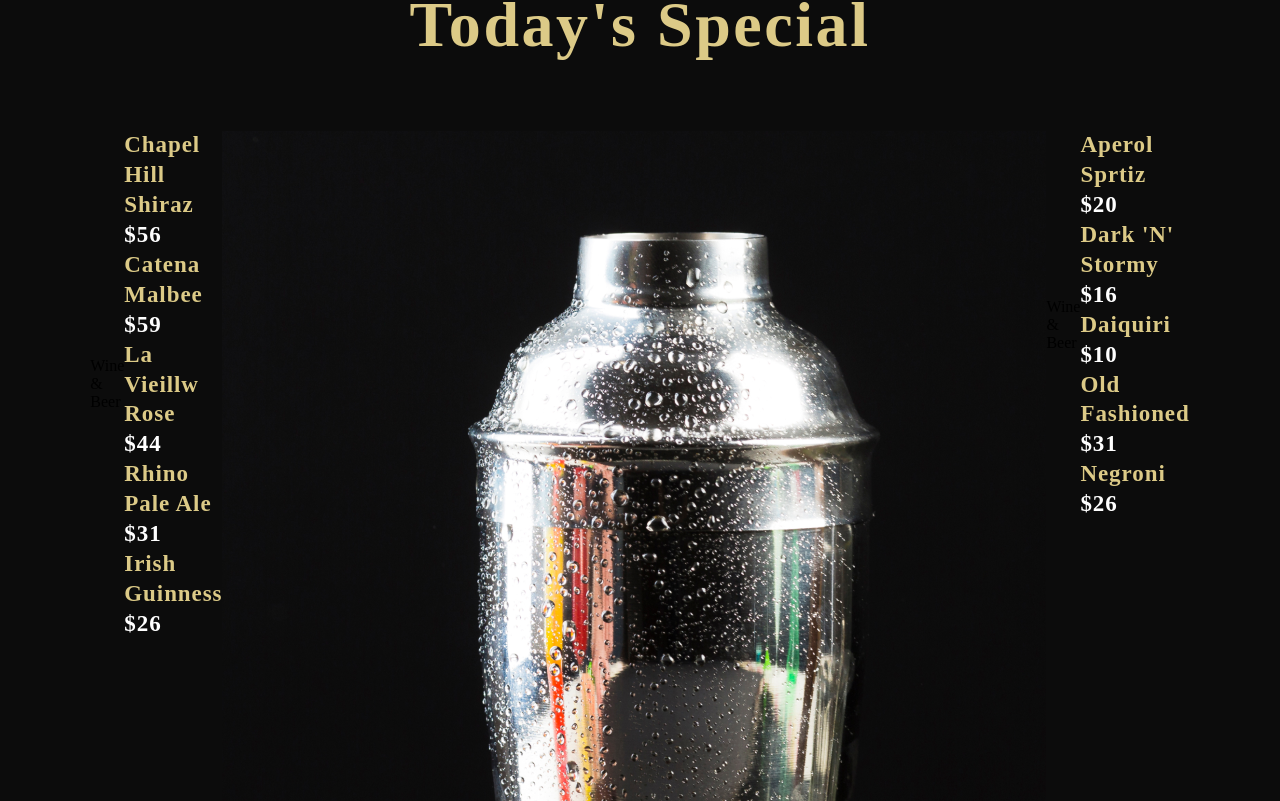
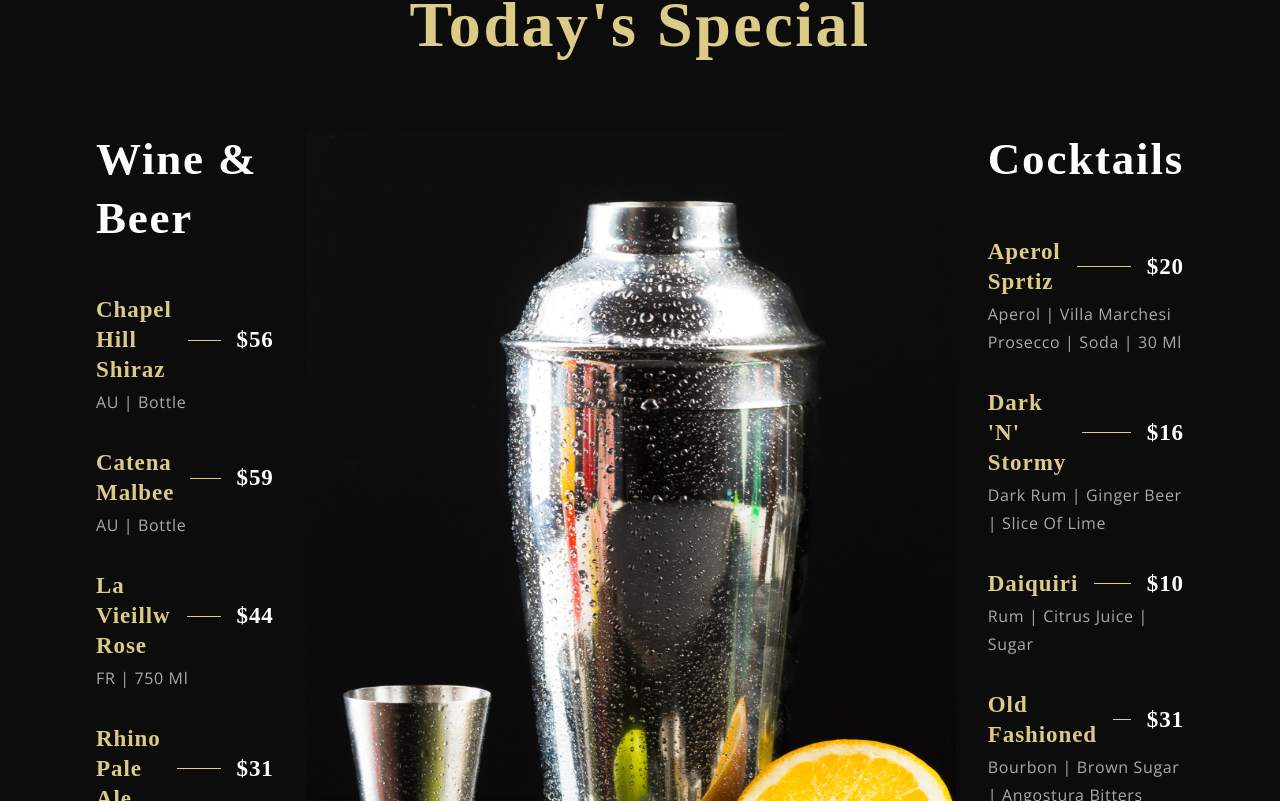
Before and after one commit to BL8323/Modern-UI-UX-Restaurant, a React (Create React App) app: page / in a window 1280 px wide. Shown: the part 2339-3140 px from the top of the page. Built offline with nearby package versions, Linux system fonts and the light colour scheme; a web font is replaced by a local one.

Commit message:
Update : Special Menu Completed

```diff
--- a/src/components/Menuitem/MenuItem.css
+++ b/src/components/Menuitem/MenuItem.css
@@ -0,0 +1,34 @@
+.app__menuItem {
+  width: 100%;
+  margin: 1rem 0;
+  display: flex;
+  flex-direction: column;
+}
+
+.app__menuItem-head {
+  display: flex;
+  justify-content: space-between;
+  align-items: center;
+}
+
+.app__menuItem-sub {
+  width: 100%;
+  margin-top: 0.2rem;
+}
+
+.app__menuItem-name {
+  flex: 1;
+}
+
+.app__menuItem-dash {
+  width: 90%;
+  height: 1px;
+  background: var(--color-golden);
+  margin: 0px 1rem;
+}
+
+.app__menuItem-price {
+  display: flex;
+  justify-content: flex-end;
+  align-items: flex-end;
+}
--- a/src/components/Menuitem/MenuItem.jsx
+++ b/src/components/Menuitem/MenuItem.jsx
@@ -10,9 +10,15 @@ const MenuItem = ({ title, price, tags }) => (
           {title}
         </p>
       </div>
+      <div className="app__menuItem-dash" />
       <div className="app__menuItem-price">
         <p className="p__cormorant">{price}</p>
       </div>
+    </div>
+    <div className="app__menuItem-sub">
+      <p className="p__opensans" style={{ color: "#AAA" }}>
+        {tags}
+      </p>
     </div>
   </div>
 );
--- a/src/container/Menu/SpecialMenu.css
+++ b/src/container/Menu/SpecialMenu.css
@@ -16,3 +16,64 @@
   align-items: flex-start;
   flex-direction: row;
 }
+
+.app__specialMenu-menu_heading {
+  font-family: var(--font-base);
+  font-weight: 600;
+  font-size: 45px;
+  line-height: 58.5px;
+  letter-spacing: 0.04em;
+  color: var(--color-white);
+}
+
+.app__specialMenu-menu_wine,
+.app__specialMenu-menu_cocktails {
+  flex: 1;
+  width: 100%;
+  flex-direction: column;
+}
+
+.app__specialMenu-menu_img {
+  width: 410px;
+  margin: 0 2rem;
+}
+
+.app__specialMenu-menu_img img {
+  width: 100%;
+  height: auto;
+}
+
+.app__specialMenu-menu_items {
+  display: flex;
+  flex-direction: column;
+  margin: 2rem 0;
+  width: 100%;
+}
+
+@media screen and (max-width: 2000px) {
+  .app__specialMenu-menu_img {
+    width: 650px;
+  }
+  .app__specialMenu-menu_img img {
+    height: 920px;
+  }
+}
+@media screen and (max-width: 1150px) {
+  .app__specialMenu-menu {
+    flex-direction: column;
+    align-items: center;
+    width: 100%;
+  }
+  .app__specialMenu-menu_img {
+    margin: 3rem 0;
+  }
+}
+@media screen and (max-width: 650px) {
+  .app__specialMenu-menu_img {
+    width: 100%;
+  }
+  .app__specialMenu-menu_heading {
+    font-size: 35px;
+    line-height: 48.5px;
+  }
+}
--- a/src/container/Menu/SpecialMenu.jsx
+++ b/src/container/Menu/SpecialMenu.jsx
@@ -11,8 +11,8 @@ const SpecialMenu = () => (
     </div>
     <div className="app__specialMenu-menu">
       <div className="app__specialMenu-menu_wine flex__center">
-        <p className="app__specialMenu_menu_heading">Wine & Beer</p>
-        <div className="app__specialMenu_menu_items">
+        <p className="app__specialMenu-menu_heading">Wine & Beer</p>
+        <div className="app__specialMenu-menu_items">
           {data.wines.map((wine, index) => (
             <MenuItem
               key={wine.title + index}
@@ -23,12 +23,12 @@ const SpecialMenu = () => (
           ))}
         </div>
       </div>
-      <div className="app__specialMenu_menu_img">
+      <div className="app__specialMenu-menu_img">
         <img src={images.menu} alt="menu img" />
       </div>
       <div className="app__specialMenu-menu_cocktails flex__center">
-        <p className="app__specialMenu_menu_heading">Wine & Beer</p>
-        <div className="app__specialMenu_menu_items">
+        <p className="app__specialMenu-menu_heading">Cocktails</p>
+        <div className="app__specialMenu-menu_items">
           {data.cocktails.map((cocktail, index) => (
             <MenuItem
               key={cocktail.title + index}
```
